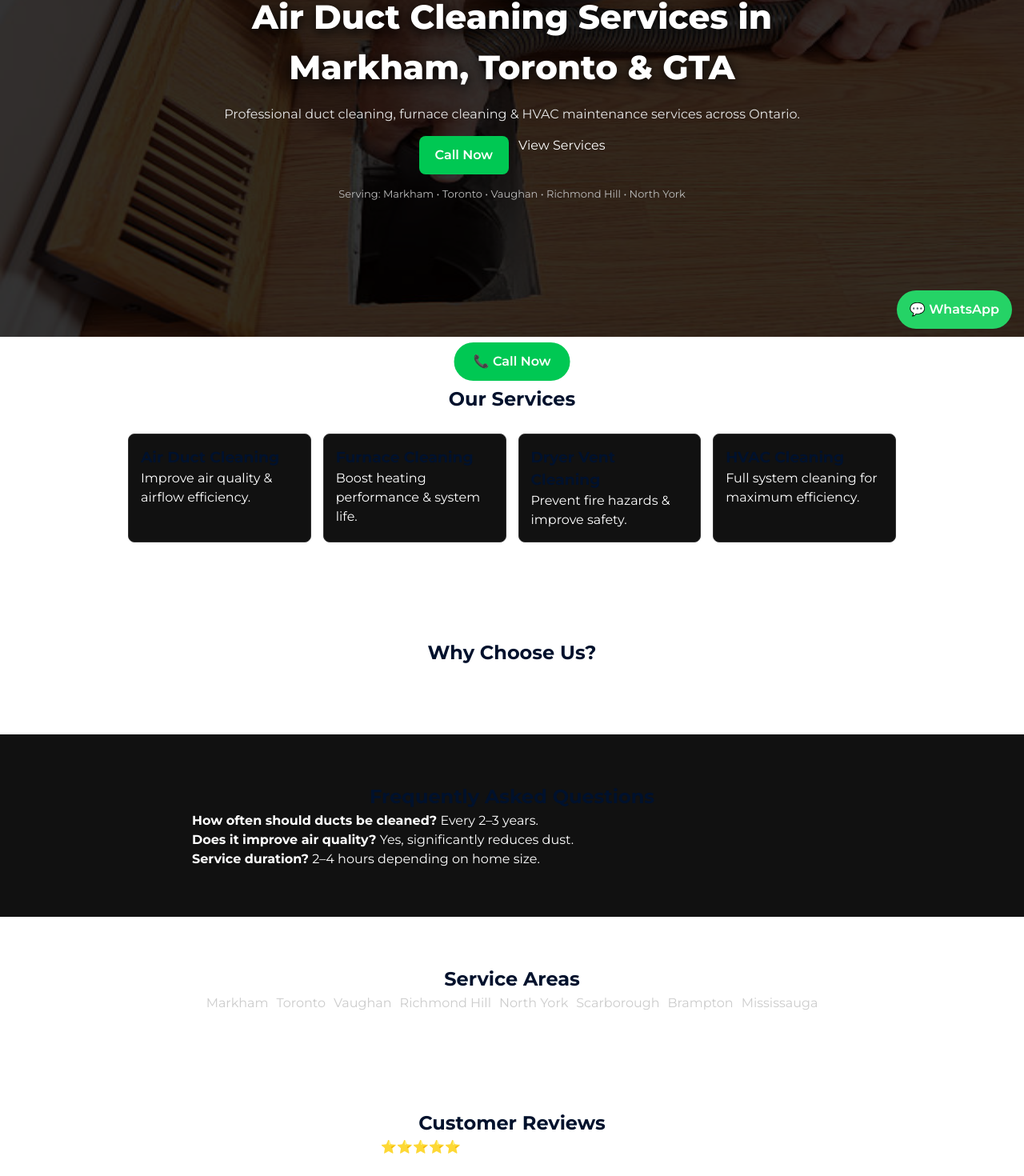
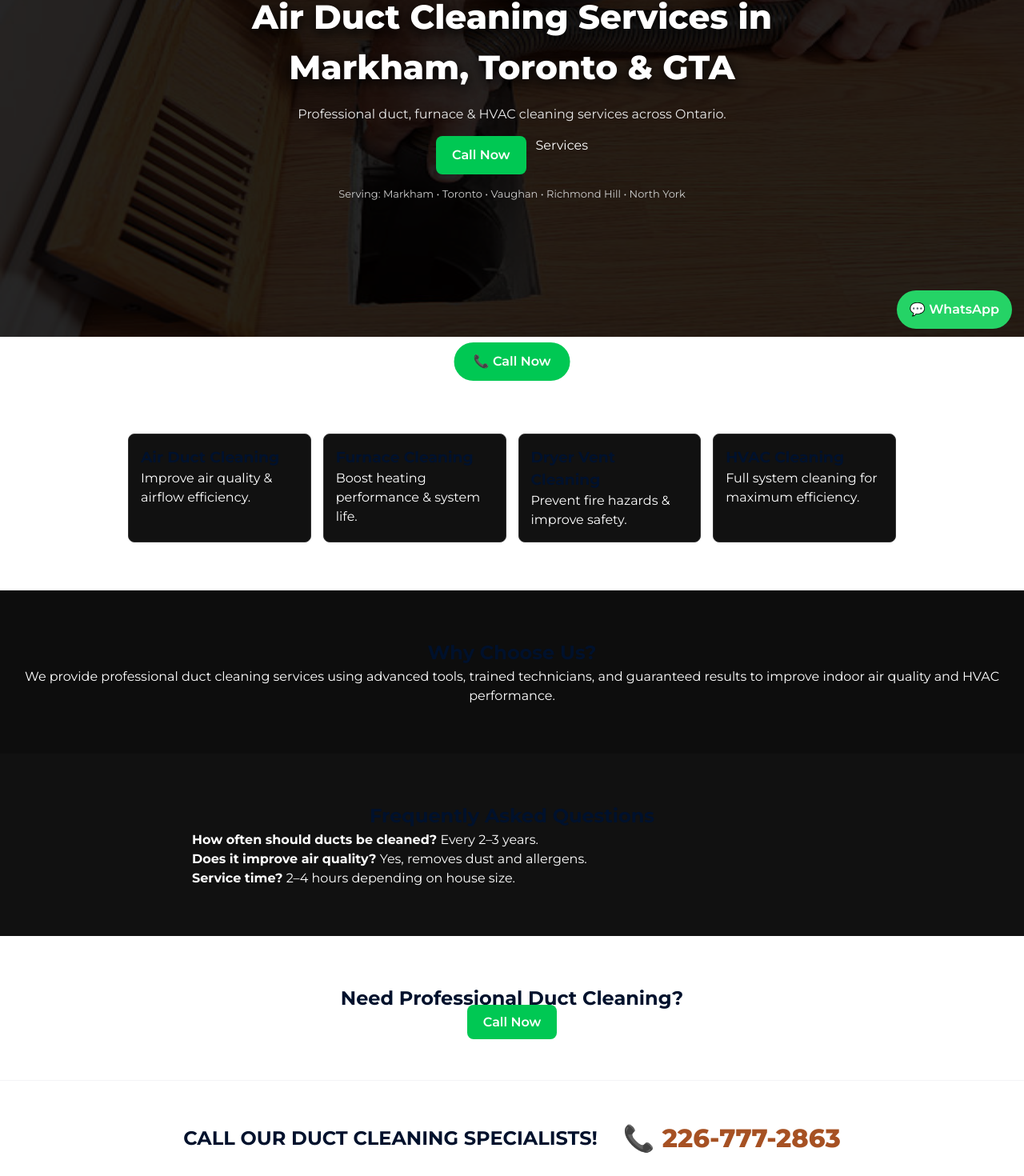
Before and after one commit to josph8487-prog/duct-Canada-original, a Next.js app: page / in a window 1280 px wide. Shown: the part 309-1779 px from the top of the page at 80% size. Built offline with nearby package versions, Linux system fonts and the light colour scheme.

Commit message:
Update page.tsx

```diff
--- a/src/app/page.tsx
+++ b/src/app/page.tsx
@@ -5,7 +5,7 @@ export const metadata = {
   title:
     "Air Duct Cleaning Markham, Toronto & GTA | Furnace & HVAC Experts",
   description:
-    "Professional air duct, furnace, dryer vent & HVAC cleaning services in GTA. Fast, affordable and trusted service.",
+    "Professional air duct, furnace, dryer vent & HVAC cleaning services in GTA. Fast and reliable service.",
   keywords:
     "duct cleaning Toronto, furnace cleaning Markham, HVAC cleaning GTA",
 };
@@ -28,13 +28,6 @@ export default function Home() {
               "Vaughan",
               "Richmond Hill",
               "North York",
-              "Scarborough",
-            ],
-            serviceType: [
-              "Air Duct Cleaning",
-              "Furnace Cleaning",
-              "Dryer Vent Cleaning",
-              "HVAC Cleaning",
             ],
           }),
         }}
@@ -42,7 +35,6 @@ export default function Home() {
 
       {/* ================= HERO ================= */}
       <section className="hero">
-
         <Image
           src="/images/services/air-duct-cleaning.jpg"
           alt="Air duct cleaning GTA"
@@ -53,31 +45,30 @@ export default function Home() {
           className="heroImg"
         />
 
-        <div className="overlay"></div>
+        <div className="overlay" />
 
         <div className="heroContent">
-
           <h1 className="heroTitle">
             Air Duct Cleaning Services in Markham, Toronto & GTA
           </h1>
 
           <p className="heroSub">
-            Professional duct cleaning, furnace cleaning & HVAC maintenance services across Ontario.
+            Professional duct, furnace & HVAC cleaning services across Ontario.
           </p>
 
           <div className="btnWrap">
             <a href="tel:2267772863" className="btnPrimary">
               Call Now
             </a>
+
             <Link href="/services" className="btnSecondary">
-              View Services
+              Services
             </Link>
           </div>
 
           <div className="areas">
             Serving: Markham • Toronto • Vaughan • Richmond Hill • North York
           </div>
-
         </div>
       </section>
 
@@ -86,7 +77,6 @@ export default function Home() {
         <h2 className="titleCenter">Our Services</h2>
 
         <div className="grid">
-
           <div className="card">
             <h3>Air Duct Cleaning</h3>
             <p>Improve air quality & airflow efficiency.</p>
@@ -106,16 +96,16 @@ export default function Home() {
             <h3>HVAC Cleaning</h3>
             <p>Full system cleaning for maximum efficiency.</p>
           </div>
-
         </div>
       </section>
 
-      {/* ================= ABOUT ================= */}
+      {/* ================= ABOUT (FIXED CONTRAST) ================= */}
       <section className="about">
         <h2>Why Choose Us?</h2>
         <p>
-          We provide professional duct cleaning services with advanced tools,
-          trained technicians, and guaranteed results to improve indoor air quality.
+          We provide professional duct cleaning services using advanced tools,
+          trained technicians, and guaranteed results to improve indoor air
+          quality and HVAC performance.
         </p>
       </section>
 
@@ -124,35 +114,19 @@ export default function Home() {
         <h2>Frequently Asked Questions</h2>
 
         <div className="faqBox">
-          <p><strong>How often should ducts be cleaned?</strong> Every 2–3 years.</p>
-          <p><strong>Does it improve air quality?</strong> Yes, significantly reduces dust.</p>
-          <p><strong>Service duration?</strong> 2–4 hours depending on home size.</p>
+          <p>
+            <strong>How often should ducts be cleaned?</strong> Every 2–3 years.
+          </p>
+
+          <p>
+            <strong>Does it improve air quality?</strong> Yes, removes dust and
+            allergens.
+          </p>
+
+          <p>
+            <strong>Service time?</strong> 2–4 hours depending on house size.
+          </p>
         </div>
-      </section>
-
-      {/* ================= SERVICE AREAS ================= */}
-      <section className="areasSection">
-        <h2>Service Areas</h2>
-
-        <div className="areaGrid">
-          <span>Markham</span>
-          <span>Toronto</span>
-          <span>Vaughan</span>
-          <span>Richmond Hill</span>
-          <span>North York</span>
-          <span>Scarborough</span>
-          <span>Brampton</span>
-          <span>Mississauga</span>
-        </div>
-      </section>
-
-      {/* ================= REVIEWS ================= */}
-      <section className="reviews">
-        <h2>Customer Reviews</h2>
-        <p>⭐⭐⭐⭐⭐ Rated 5/5 by GTA customers</p>
-        <p>
-          "Very professional service, quick response and excellent cleaning quality."
-        </p>
       </section>
 
       {/* ================= CTA ================= */}
@@ -176,10 +150,10 @@ export default function Home() {
         💬 WhatsApp
       </a>
 
-      {/* ================= DARK MODE CSS ================= */}
+      {/* ================= DARK THEME CSS (FIXED CONTRAST) ================= */}
       <style jsx>{`
         body {
-          background: #0b0b0b;
+          background: #0a0a0a;
         }
 
         .hero {
@@ -195,13 +169,13 @@ export default function Home() {
 
         .heroImg {
           object-fit: cover;
-          filter: brightness(0.55) contrast(1.1);
+          filter: brightness(0.5) contrast(1.2);
         }
 
         .overlay {
           position: absolute;
           inset: 0;
-          background: rgba(0, 0, 0, 0.80);
+          background: rgba(0, 0, 0, 0.85);
         }
 
         .heroContent {
@@ -215,12 +189,12 @@ export default function Home() {
           font-size: 42px;
           font-weight: 800;
           color: #ffffff;
-          text-shadow: 0 4px 14px rgba(0,0,0,0.95);
+          text-shadow: 0 5px 15px rgba(0, 0, 0, 1);
         }
 
         .heroSub {
           margin: 15px 0;
-          color: #e6e6e6;
+          color: #eaeaea;
         }
 
         .btnWrap {
@@ -234,39 +208,41 @@ export default function Home() {
           background: #00c853;
           padding: 12px 20px;
           border-radius: 8px;
-          color: white;
+          color: #ffffff;
           text-decoration: none;
           font-weight: 600;
         }
 
         .btnSecondary {
-          background: rgba(255,255,255,0.12);
+          background: rgba(255, 255, 255, 0.2);
           padding: 12px 20px;
           border-radius: 8px;
-          color: white;
+          color: #ffffff;
           text-decoration: none;
         }
 
         .areas {
           margin-top: 15px;
           font-size: 13px;
-          color: #bdbdbd;
+          color: #cfcfcf;
         }
 
         .section {
           padding: 60px 20px;
           max-width: 1000px;
           margin: auto;
+          color: #fff;
         }
 
         .titleCenter {
           text-align: center;
           margin-bottom: 25px;
+          color: #ffffff;
         }
 
         .grid {
           display: grid;
-          grid-template-columns: repeat(auto-fit, minmax(220px,1fr));
+          grid-template-columns: repeat(auto-fit, minmax(220px, 1fr));
           gap: 15px;
         }
 
@@ -281,13 +257,14 @@ export default function Home() {
         .about {
           padding: 60px 20px;
           text-align: center;
-          color: #fff;
+          background: #0d0d0d;
+          color: #ffffff; /* ✅ FIXED WHITE TEXT */
         }
 
         .faq {
           padding: 60px 20px;
           background: #111;
-          color: #fff;
+          color: #ffffff;
           text-align: center;
         }
 
@@ -295,26 +272,6 @@ export default function Home() {
           max-width: 800px;
           margin: auto;
           text-align: left;
-        }
-
-        .areasSection {
-          padding: 60px 20px;
-          text-align: center;
-          color: #fff;
-        }
-
-        .areaGrid {
-          display: flex;
-          flex-wrap: wrap;
-          gap: 10px;
-          justify-content: center;
-          color: #ccc;
-        }
-
-        .reviews {
-          padding: 60px 20px;
-          text-align: center;
-          color: #fff;
         }
 
         .cta {
```
